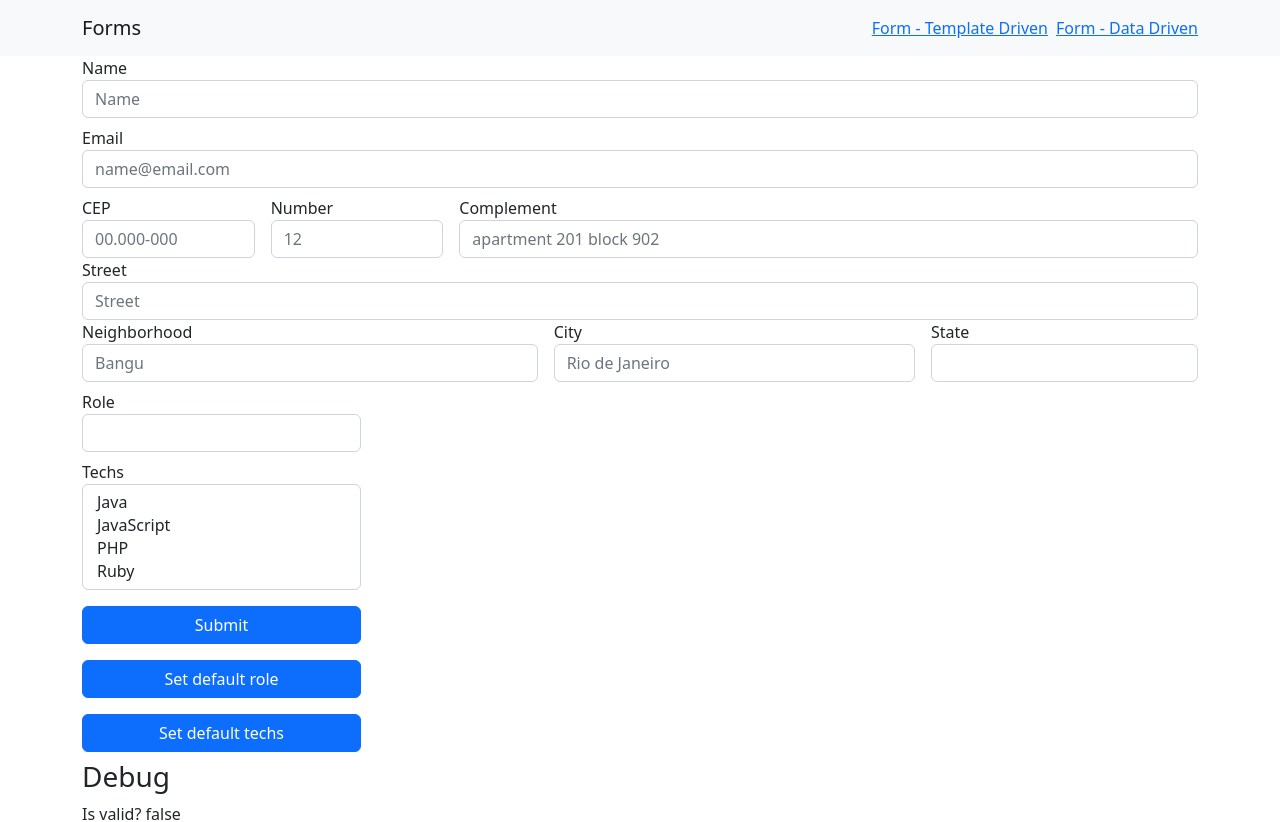
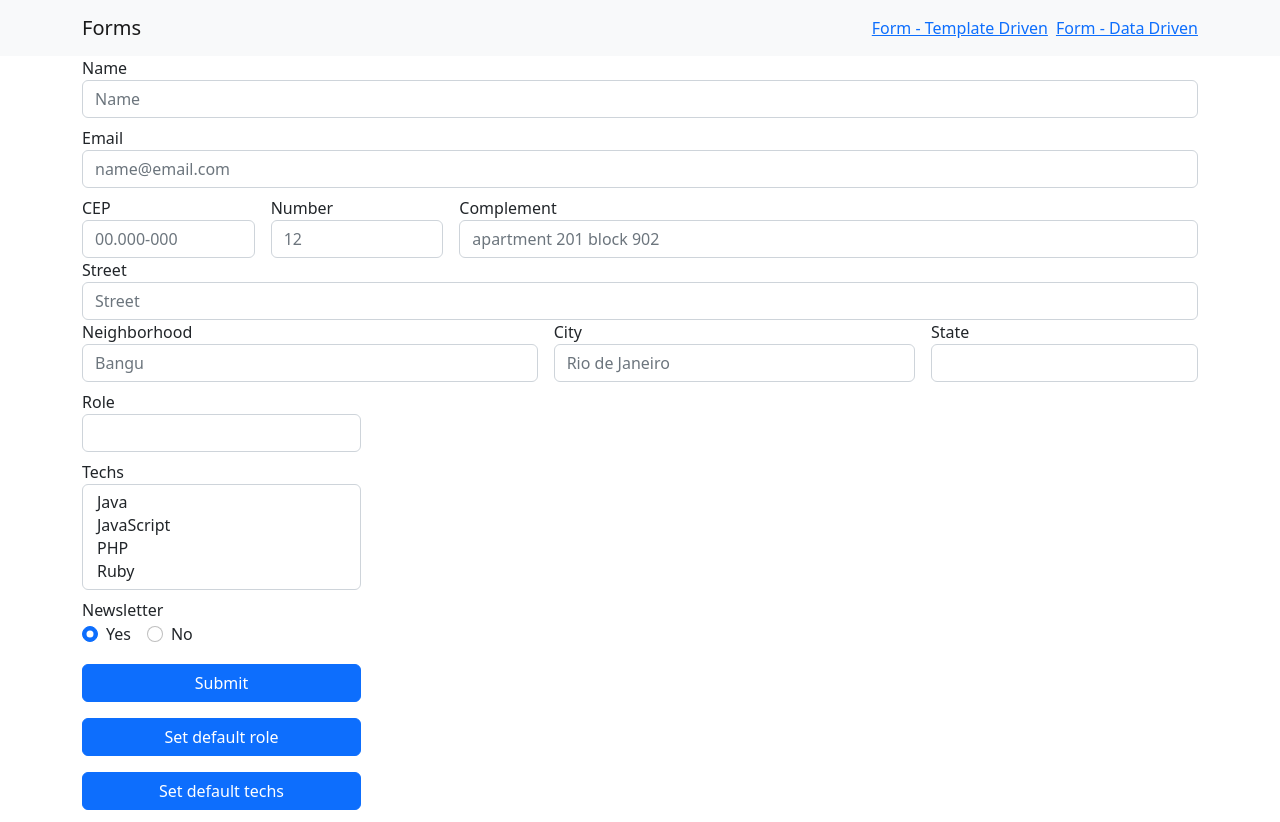
Before and after one commit to EricksonSiqueira/curso-angular-loiane, an Angular app in the folder forms/: page /dataForm in a window 1280 px wide. Shown: the top 822 px of the page. Built offline with nearby package versions, Linux system fonts and the light colour scheme.

Commit message:
feat: use radio

```diff
--- a/forms/src/app/data-form/data-form.component.html
+++ b/forms/src/app/data-form/data-form.component.html
@@ -92,6 +92,17 @@
     </div>
   </div>
 
+  <div class="form-group">
+    <label for="newsletter">Newsletter</label>
+    <div>
+      <div class="form-check form-check-inline" *ngFor="let option of newsletterOp">
+        <input class="form-check-input" type="radio" formControlName="newsletter" [id]="option.description"
+          [value]="option.value">
+        <label class="form-check-label" [for]="option.description">{{option.description}}</label>
+      </div>
+    </div>
+  </div>
+
 
   <button type="submit" class="btn btn-primary mt-2 w-25">Submit</button>
   <button type="button" class="btn btn-primary mt-2 w-25" (click)="setRole()">Set default role</button><button
--- a/forms/src/app/data-form/data-form.component.ts
+++ b/forms/src/app/data-form/data-form.component.ts
@@ -12,6 +12,7 @@ import { CepService } from '../shared/services/cep.service';
 import { Observable } from 'rxjs';
 import { Role } from '../shared/models/role';
 import { Technology } from '../shared/models/technology';
+import { NewsletterOp } from '../shared/models/newsletter';
 
 @Component({
   selector: 'app-data-form',
@@ -24,6 +25,7 @@ export class DataFormComponent implements OnInit {
   states!: Observable<BrazilianState[]>;
   roles!: Role[];
   techs!: Technology[];
+  newsletterOp!: NewsletterOp[];
 
   constructor(
     private formBuilder: FormBuilder,
@@ -45,6 +47,7 @@ export class DataFormComponent implements OnInit {
     this.states = this.dropdownService.getBrazilianStates();
     this.roles = this.dropdownService.getRoles();
     this.techs = this.dropdownService.getTechnologies();
+    this.newsletterOp = this.dropdownService.getNewsletter();
 
     this.form = this.formBuilder.group({
       name: [
@@ -68,6 +71,7 @@ export class DataFormComponent implements OnInit {
 
       role: [''],
       techs: [''],
+      newsletter: ['yes'],
     });
   }
   onSubmit() {
--- /dev/null
+++ b/forms/src/app/shared/models/newsletter.ts
@@ -0,0 +1,4 @@
+export interface NewsletterOp {
+  value: string;
+  description: string;
+}
--- a/forms/src/app/shared/services/dropdown.service.ts
+++ b/forms/src/app/shared/services/dropdown.service.ts
@@ -4,6 +4,7 @@ import { Observable } from 'rxjs';
 import { BrazilianState } from '../models/brazilian-state';
 import { Role } from '../models/role';
 import { Technology } from '../models/technology';
+import { NewsletterOp } from '../models/newsletter';
 
 @Injectable()
 export class DropdownService {
@@ -39,4 +40,11 @@ export class DropdownService {
       { name: 'Ruby', description: 'Ruby programming language' },
     ] as Technology[];
   }
+
+  getNewsletter() {
+    return [
+      { value: 'yes', description: 'Yes' },
+      { value: 'no', description: 'No' },
+    ] as NewsletterOp[];
+  }
 }
```
